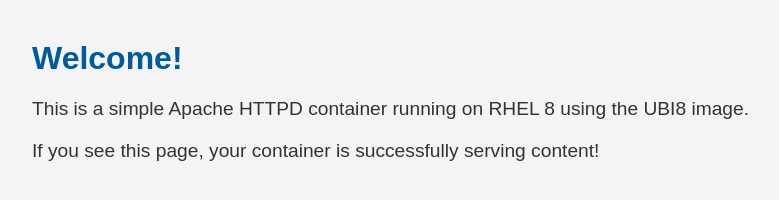
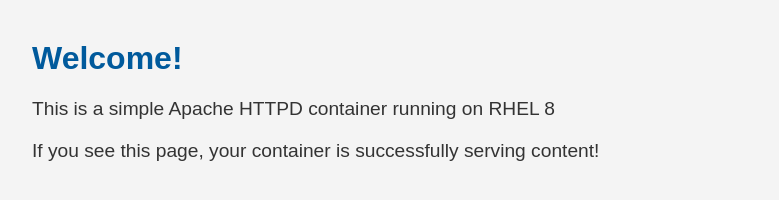
Before and after one commit to mithun100/Apache_Instrumentation_RHEL, a plain HTML site: page index.html in a window 1280 px wide. Shown: the whole page, without its empty margins (8-787 px from the left). Drawn offline with Linux system fonts and the light colour scheme.

Commit message:
Update index.html

```diff
--- a/index.html
+++ b/index.html
@@ -20,7 +20,7 @@
 </head>
 <body>
   <h1>Welcome!</h1>
-  <p>This is a simple Apache HTTPD container running on RHEL 8 using the UBI8 image.</p>
+  <p>This is a simple Apache HTTPD container running on RHEL 8 </p>
   <p>If you see this page, your container is successfully serving content!</p>
 </body>
 </html>
```
